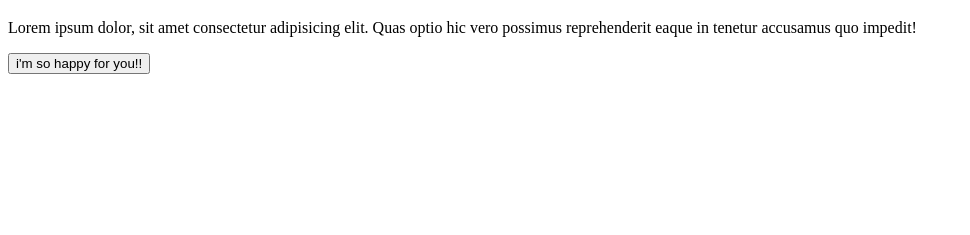
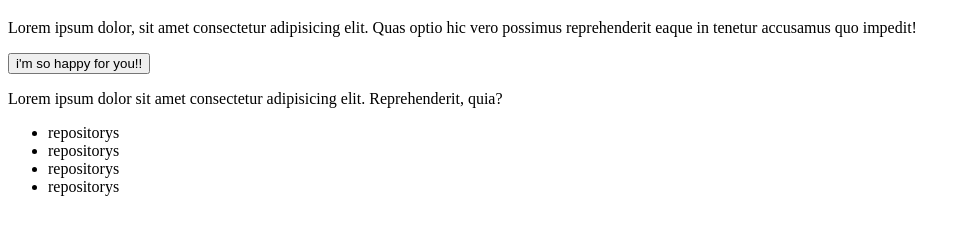
Before and after one commit to azucena-03/gitFirstRepository, a plain HTML site: page index.html in a window 1280 px wide. Shown: the part 61-296 px from the top of the page, without its empty margins (0-970 px from the left). Drawn offline with Linux system fonts and the light colour scheme.

Commit message:
agregar mas texto al index

```diff
--- a/index.html
+++ b/index.html
@@ -10,5 +10,12 @@
     <h1>This is my first repository in git</h1>
     <p>Lorem ipsum dolor, sit amet consectetur adipisicing elit. Quas optio hic vero possimus reprehenderit eaque in tenetur accusamus quo impedit!</p>
     <button>i'm so happy for you!!</button>
+    <p>Lorem ipsum dolor sit amet consectetur adipisicing elit. Reprehenderit, quia?</p>
+    <ul>
+        <li>repositorys</li>
+        <li>repositorys</li>
+        <li>repositorys</li>
+        <li>repositorys</li>
+    </ul>
 </body>
 </html>
```
